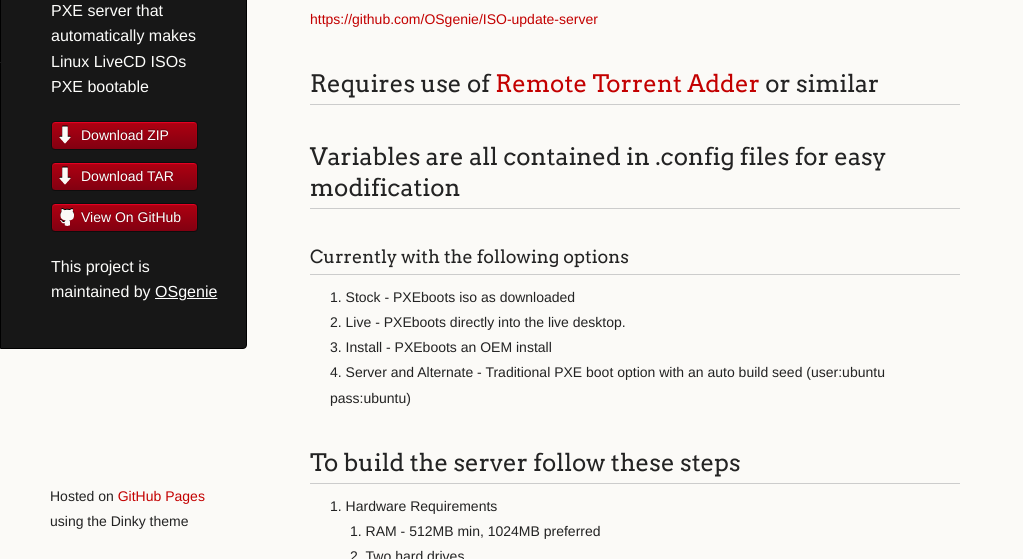
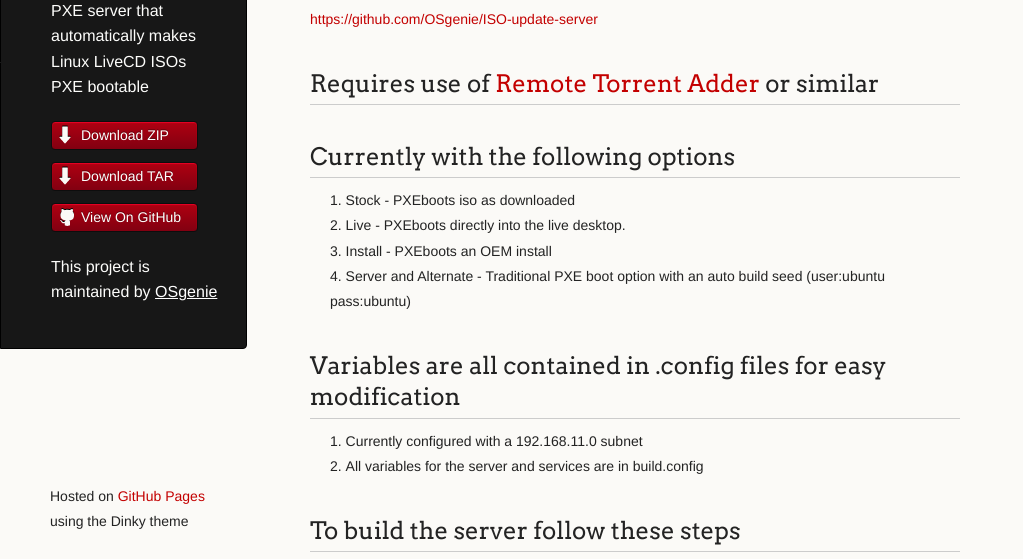
Before and after one commit to OSgenie/ISO-PXE-server, a plain HTML site: page index.html in a window 1280 px wide. Shown: the part 234-793 px from the top of the page, without its empty margins (0-1023 px from the left). Drawn offline with Linux system fonts and the light colour scheme.

Commit message:
Updating index.html

```diff
--- a/index.html
+++ b/index.html
@@ -38,10 +38,7 @@
 <p><a href="https://github.com/OSgenie/ISO-update-server">https://github.com/OSgenie/ISO-update-server</a></p>
 
 <h2>Requires use of <a href="https://chrome.google.com/webstore/detail/remote-torrent-adder/oabphaconndgibllomdcjbfdghcmenci">Remote Torrent Adder</a> or similar</h2>
-
-<h2>Variables are all contained in .config files for easy modification</h2>
-
-<h3>Currently with the following options</h3>
+<h2>Currently with the following options</h2>
 
 <ol>
     <li>Stock - PXEboots iso as downloaded</li>
@@ -49,6 +46,13 @@
     <li>Install - PXEboots an OEM install</li>
     <li>Server and Alternate - Traditional PXE boot option with an auto build seed (user:ubuntu pass:ubuntu)</li>
 </ol>
+
+<h2>Variables are all contained in .config files for easy modification</h2>
+<ol>
+    <li>Currently configured with a 192.168.11.0 subnet</li>
+    <li>All variables for the server and services are in build.config</li>
+</ol>
+
 <h2>To build the server follow these steps</h2>
 
 <ol>
```
